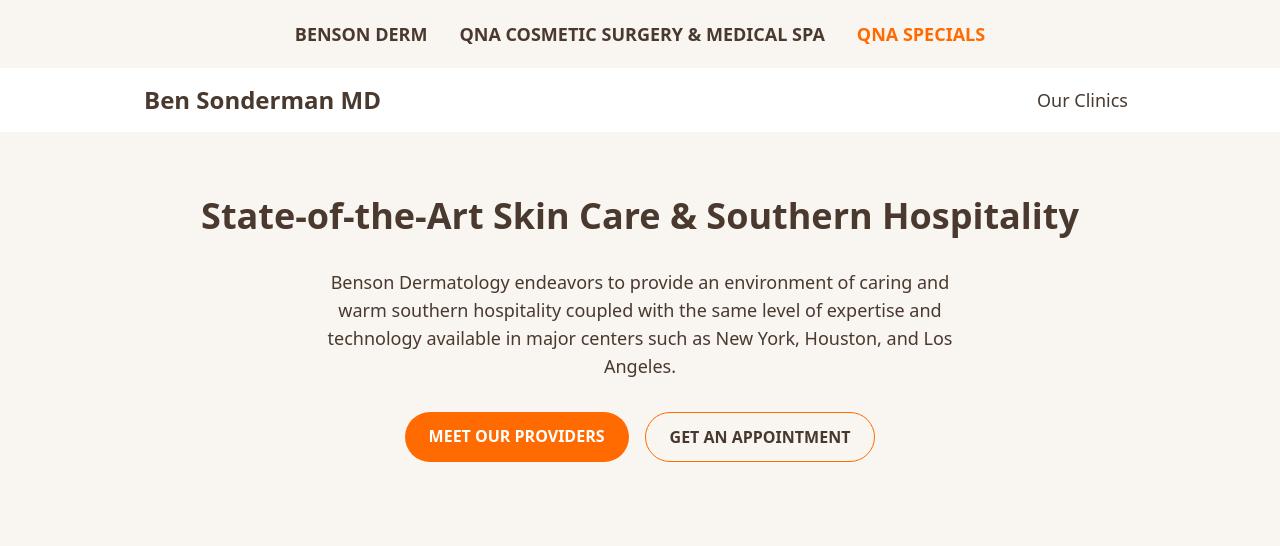
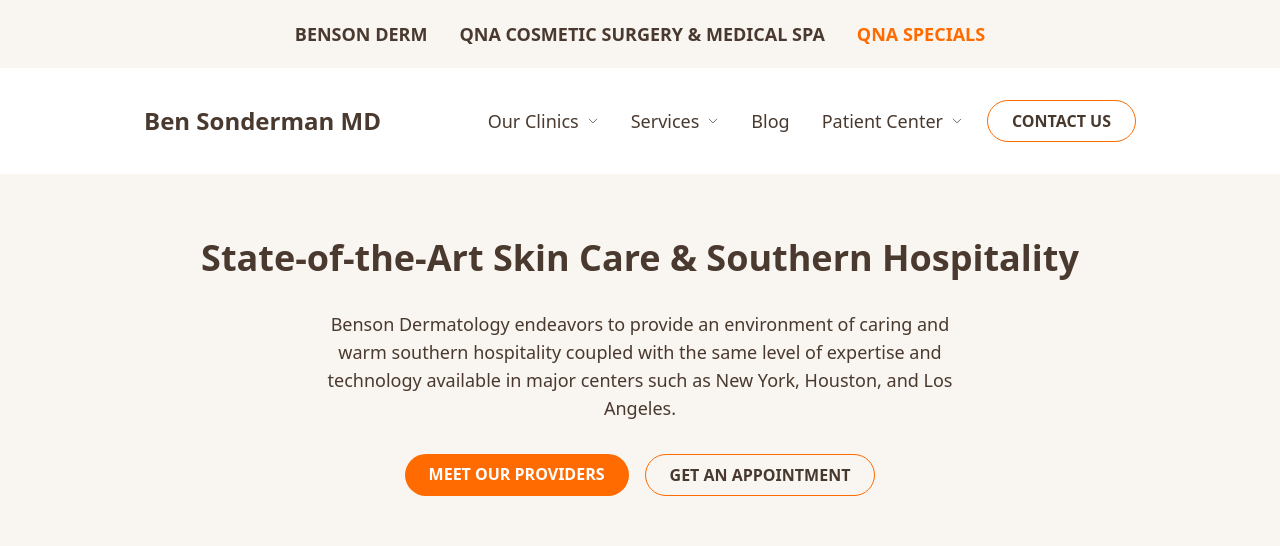
Before and after one commit to Daraphista/Benson-Dermatology, a Next.js app: page / in a window 1280 px wide. Shown: the top 546 px of the page. Built offline with nearby package versions, Linux system fonts and the light colour scheme.

Commit message:
feat: update navbar with dropdown functionality and adjust button styles
- Added dropdown navigation for services and clinics in the Navbar component.
- Updated button padding in globals.css for better visual consistency.
- Enhanced navigation structure to improve user experience.

```diff
--- a/app/components/Navbar.js
+++ b/app/components/Navbar.js
@@ -1,4 +1,49 @@
 import Link from "next/link";
+import {
+  Disclosure,
+  DisclosureButton,
+  DisclosurePanel,
+} from "@headlessui/react";
+import { ChevronDownIcon } from "@heroicons/react/24/outline";
+const navigation = [
+  {
+    name: "Our Clinics",
+    href: "#",
+    items: [
+      { name: "About Us", href: "/about" },
+      { name: "Our Providers", href: "/providers" },
+      { name: "Our Staff", href: "/staff" },
+    ],
+  },
+  {
+    name: "Services",
+    href: "#",
+    items: [
+      { name: "Spot & Mole Checks", href: "/spot-mole-checks" },
+      { name: "Skin Cancer Prevention", href: "/skin-cancer-prevention" },
+      { name: "Skin Cancer Treatment", href: "/skin-cancer-treatment" },
+      { name: "Skin Diseases", href: "/skin-diseases" },
+      { name: "Acne Treatments", href: "/acne-treatments" },
+      { name: "Nail Disorders", href: "/nail-disorders" },
+      { name: "Hair Disorders", href: "/hair-disorders" },
+      { name: "Mohs Surgery", href: "/mohs-surgery" },
+      { name: "Dermatological Surgery", href: "/dermatological-surgery" },
+      { name: "View All Services", href: "/dermatology-services" },
+    ],
+  },
+  { name: "Blog", href: "/blog" },
+  {
+    name: "Patient Center",
+    href: "#",
+    items: [
+      { name: "Patient Center", href: "/patient-center" },
+      {
+        name: "Notice of Privacy Practice",
+        href: "https://bensonderm.com/media/bensonderm.com/2148/Notice%20of%20Privacy%20Practices.pdf",
+      },
+    ],
+  },
+];
 
 export default function Navbar() {
   return (
@@ -28,17 +73,58 @@
       {/* Nav */}
       <nav className="bg-white px-gutter">
         <div className="max-w-container-default mx-auto px-4">
-          <div className="flex justify-between items-center py-4">
+          <div className="flex justify-between items-center py-8">
             <Link href="/" className="text-2xl font-bold">
               Ben Sonderman MD
             </Link>
 
-            <div>
-              <Link
-                href="/"
-                className="py-1 px-2 capitalize text-lg hover:text-[#68564b] transition-colors duration-300"
-              >
-                Our Clinics
+            <div className="flex gap-4 items-center">
+              {navigation.map((item, index) => {
+                if (item.items) {
+                  return (
+                    <div key={index}>
+                      <Disclosure as="div" className="relative">
+                        <DisclosureButton className="relative cursor-pointer">
+                          <span className="py-1 px-2 capitalize text-lg hover:text-primary transition-colors duration-300 flex items-center gap-2">
+                            {item.name}
+                            <ChevronDownIcon className="w-3 h-3" />
+                          </span>
+                        </DisclosureButton>
+                        <DisclosurePanel className="absolute z-40 w-screen max-w-xs transform lg:left-1/2 lg:-translate-x-1/2 mt-3 -ml-4 lg:ml-0">
+                          <div className="rounded-lg shadow-lg ring-1 ring-gray-200 ring-opacity-5 overflow-hidden">
+                            <div className="relative p-3 bg-white grid gap-4">
+                              <div className="grid text-center">
+                                {item.items.map((subItem, subIndex) => (
+                                  <Link
+                                    key={subIndex}
+                                    href={subItem.href}
+                                    className="font-regular text-xl hover:bg-gray-50 hover:text-primary transition-colors duration-300 py-3 px-4 rounded-lg"
+                                  >
+                                    {subItem.name}
+                                  </Link>
+                                ))}
+                              </div>
+                            </div>
+                          </div>
+                        </DisclosurePanel>
+                      </Disclosure>
+                    </div>
+                  );
+                }
+
+                return (
+                  <Link
+                    key={index}
+                    href={item.href}
+                    className="py-1 px-2 capitalize text-lg hover:text-primary transition-colors duration-300"
+                  >
+                    {item.name}
+                  </Link>
+                );
+              })}
+
+              <Link href="/contact" className="button is-outline">
+                Contact Us
               </Link>
             </div>
           </div>
--- a/app/globals.css
+++ b/app/globals.css
@@ -2,7 +2,7 @@
 
 @layer components {
   .button {
-    @apply cursor-pointer bg-primary uppercase text-white py-3 px-6 rounded-full w-fit block font-bold transition-colors duration-300;
+    @apply cursor-pointer bg-primary uppercase text-white py-2 px-6 rounded-full w-fit block font-bold transition-colors duration-300;
   }
 
   .button.is-white {
```
